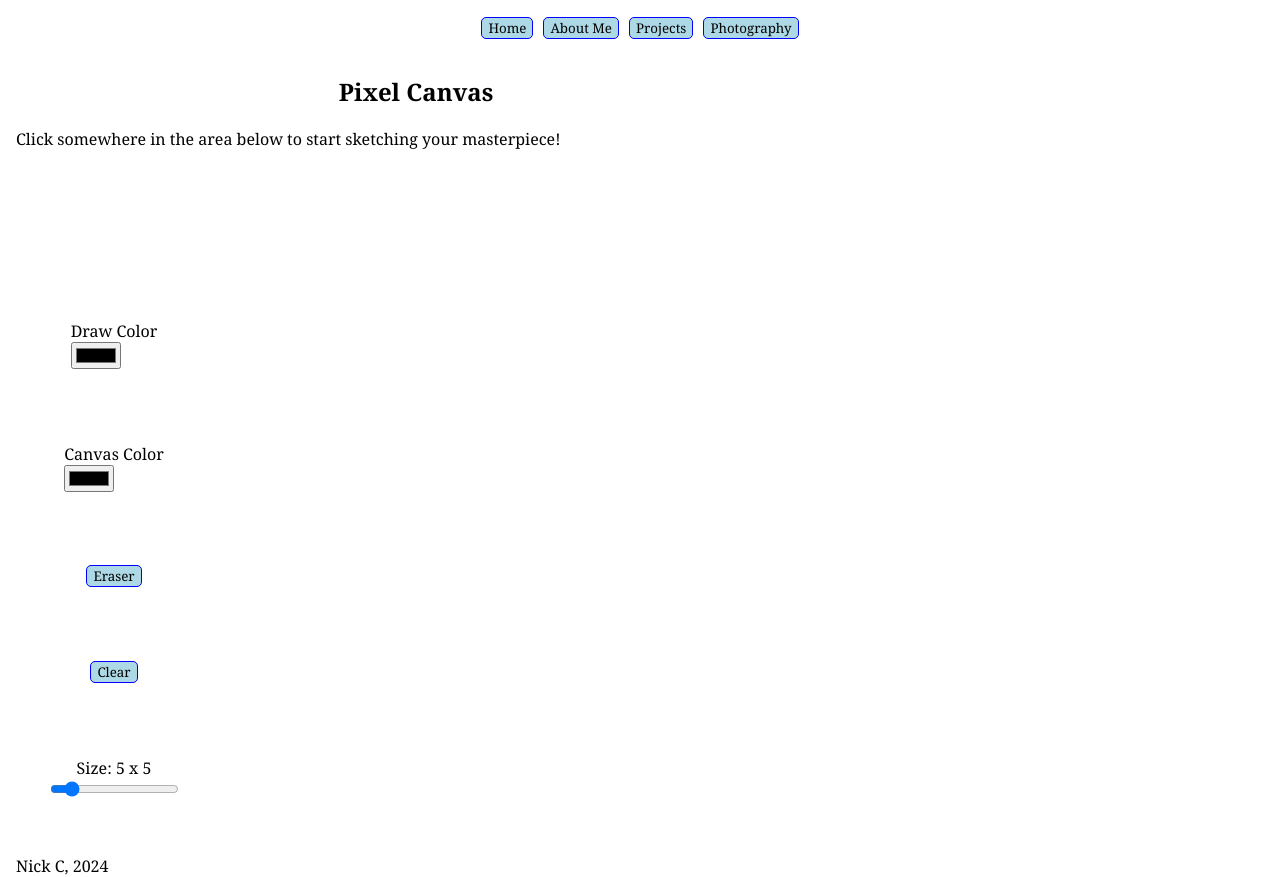
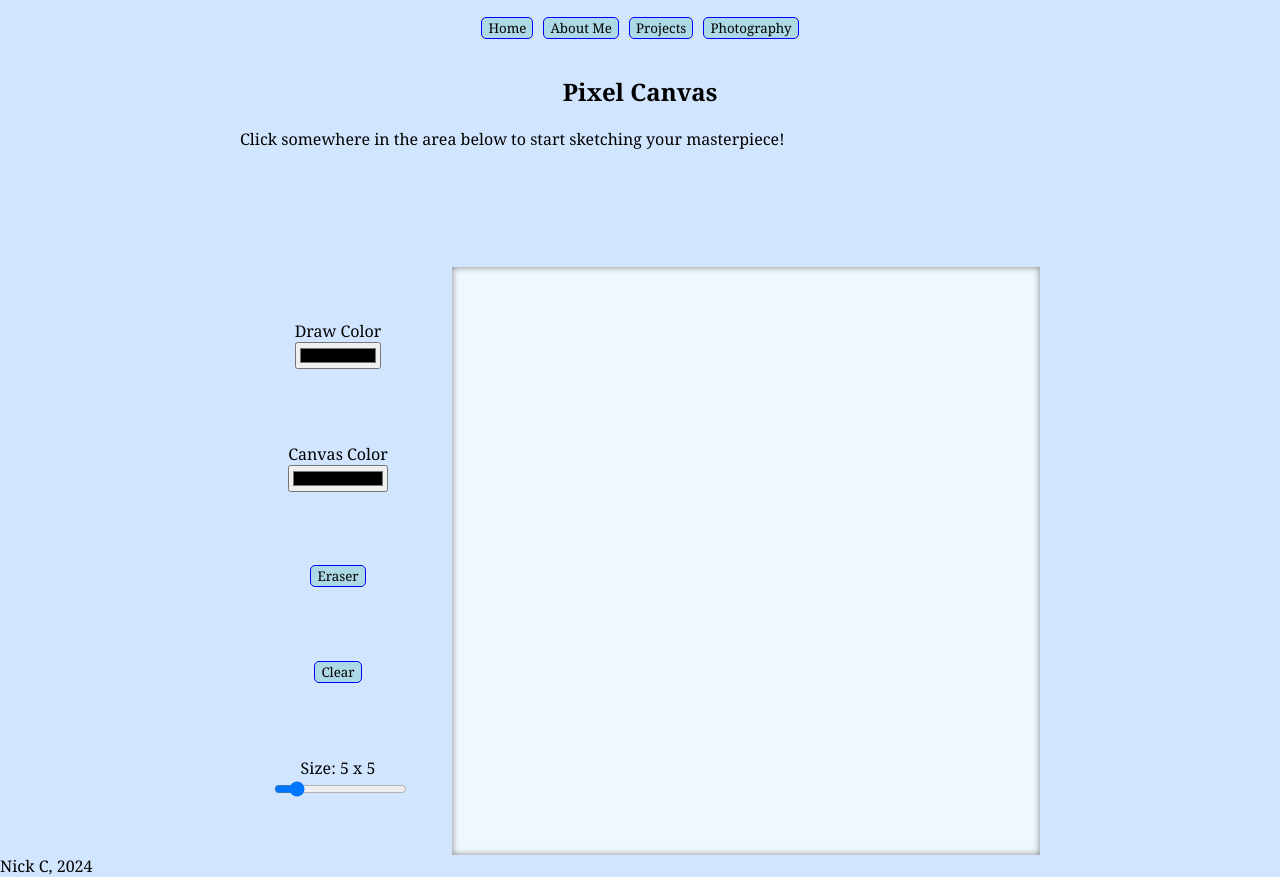
Before and after one commit to solo-nko/homepage, a Vue app: page /projects/pixelsketch in a window 1280 px wide. Built offline with nearby package versions, Linux system fonts and the light colour scheme.

Commit message:
additional styling

```diff
--- a/src/App.vue
+++ b/src/App.vue
@@ -1,10 +1,16 @@
 <template>
 	<div id="app-container">
-		<header><TheNavigation /></header>
-		<main id="router-view">
-			<RouterView />
-		</main>
-		<TheFooter />
+		<Teleport to="body">
+			<header><TheNavigation /></header>
+		</Teleport>
+		<Teleport to="body">
+			<main id="router-view">
+				<RouterView />
+			</main>
+		</Teleport>
+		<Teleport to="body">
+			<TheFooter />
+		</Teleport>
 	</div>
 </template>
 
@@ -21,15 +27,14 @@ export default {
 </script>
 
 <style>
-#app-container {
-	margin: 0 1rem;
+/* main {
 	display: flex;
 	flex-direction: column;
-	/* height: 100vh; */
-}
+	align-items: center;
+} */
 
-#router-view {
-	flex-grow: 1;
+body {
+	background-color: #d2e5ff;
 }
 
 td,
--- a/src/views/projects/CounterApp.vue
+++ b/src/views/projects/CounterApp.vue
@@ -1,5 +1,5 @@
 <template>
-	<main id="grid-container">
+	<div id="grid-container">
 		<h1 class="grid-row theme-text">
 			Counter App
 		</h1>
@@ -47,7 +47,7 @@
 				>
 			</label>
 		</div>
-	</main>
+	</div>
 </template>
 
 <script setup lang="ts">
@@ -85,6 +85,8 @@ function setCount(event: Event) {
 }
 
 #grid-container {
+	max-width: 800px;
+	margin: 0 auto;
 	display: grid;
 	grid-template-rows: 2fr 1fr 1fr 1fr;
 	grid-template-columns: 1fr 1fr 1fr;
--- a/src/views/projects/PixelSketch.vue
+++ b/src/views/projects/PixelSketch.vue
@@ -21,7 +21,7 @@
 			</div>
 		</section>
 		<section id="sketch-sect">
-			<div id="sketch-area"></div>
+			<div id="sketch-area" :style="canvasStyle"></div>
 		</section>
 	</div>
 </template>
@@ -30,14 +30,19 @@
 import { ref } from "vue";
 
 let gridDimension = ref(5);
+let canvasStyle = ref(
+	`grid-template-rows: repeat(${gridDimension.value}, 1fr); grid-template-columns: repeat(${gridDimension.value}, 1fr);`
+);
 </script>
 
 <style scoped>
 #top-container {
 	display: grid;
+	max-width: 800px;
+	margin: 0 auto;
 	grid-template-areas:
-	"top top"
-	"opt area";
+		"top top"
+		"opt area";
 	gap: 1rem;
 	grid-template-columns: 1fr 3fr;
 	grid-template-rows: 1fr 3fr;
@@ -64,10 +69,21 @@ let gridDimension = ref(5);
 
 #sketch-sect {
 	grid-area: area;
-	padding: 1rem;
+	padding: 10px;
 	aspect-ratio: 1/1;
 	min-width: 250px;
 	min-height: 250px;
-	box-shadow: grey inset 0 0;
+	background-color: aliceblue;
+	box-shadow: grey inset 0 0 7px 0;
+}
+
+#sketch-area {
+	display: grid;
+	height: 100%;
+	height: 100%;
+}
+
+input {
+	width: 100%;
 }
 </style>
```
